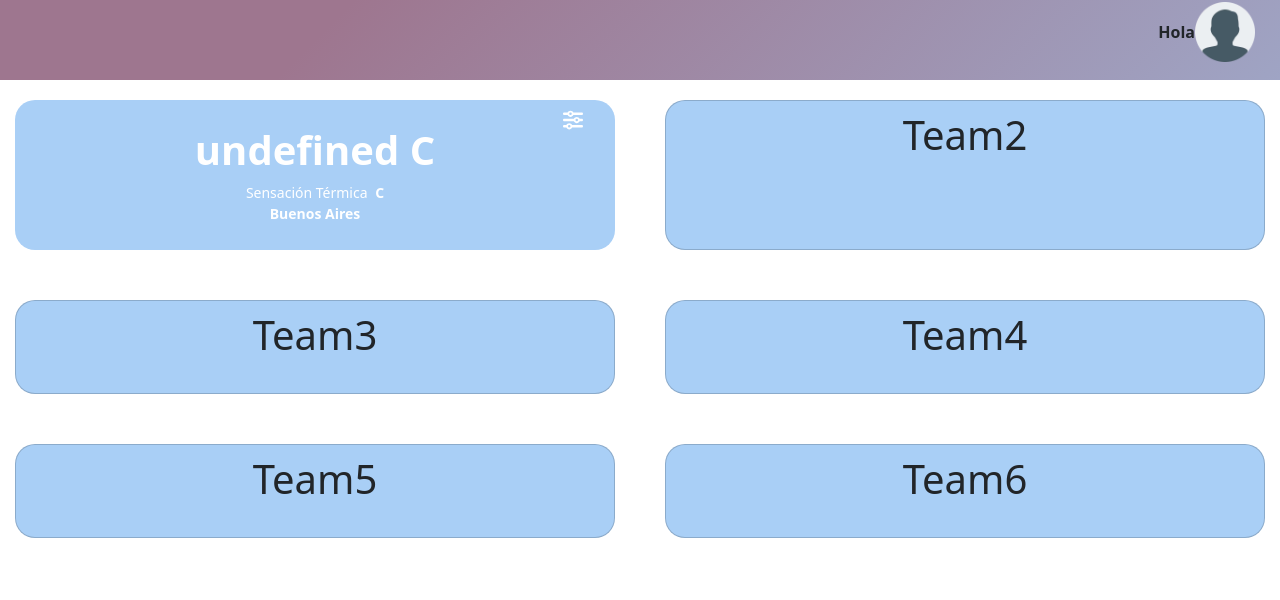
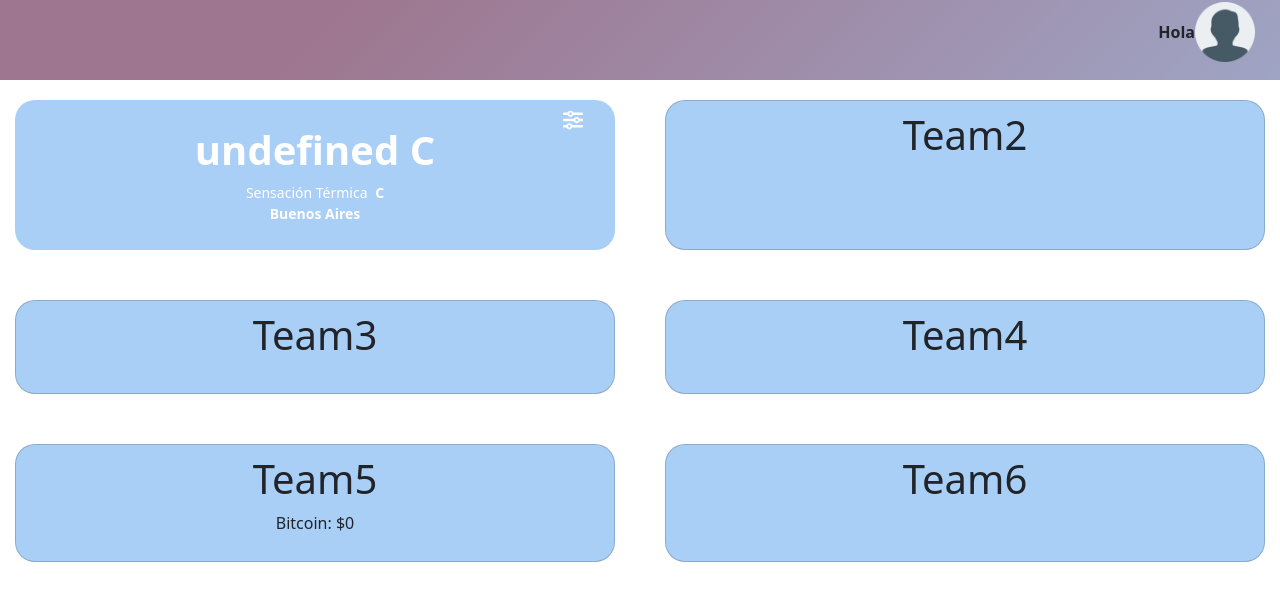
Before and after one commit to GermanCuevas/dashboard, a React (Vite) app: page /dashboard in a window 1280 px wide. Shown: the top 600 px of the page. Built offline with nearby package versions, Linux system fonts and the light colour scheme; no server answers.

Commit message:
Update Team5.jsx

```diff
--- a/src/components/Cards/Team5/Team5.jsx
+++ b/src/components/Cards/Team5/Team5.jsx
@@ -1,20 +1,32 @@
-import { useEffect, useState } from 'react';
+import React, { useEffect, useState } from 'react';
 
 export const Team5 = () => {
-  const [respuesta, setRespuesa] = useState(undefined);
+  const [respuesta, setRespuesta] = useState(undefined);
+
   useEffect(() => {
     const llamada = async () => {
-      let response = await fetch('http://localhost:8080/api-5/greeting');
-      let data = await response.text();
-      setRespuesa(data);
+      try {
+        const response = await fetch('http://localhost:8085/crypto/crypto-prices?ids=bitcoin');
+        if (response.ok) {
+          const data = await response.json();
+          setRespuesta(data);
+        } else {
+          console.log('Failed to retrieve cryptocurrency prices');
+        }
+      } catch (error) {
+        console.error('Error:', error);
+      }
     };
+
     llamada();
   }, []);
+
+  const bitcoinPrice = respuesta && respuesta.bitcoin ? respuesta.bitcoin.usd : 0;
 
   return (
     <div className="card">
       <h1>Team5</h1>
-      <p>{respuesta}</p>
+      <p>Bitcoin: ${bitcoinPrice}</p>
     </div>
   );
 };
```
